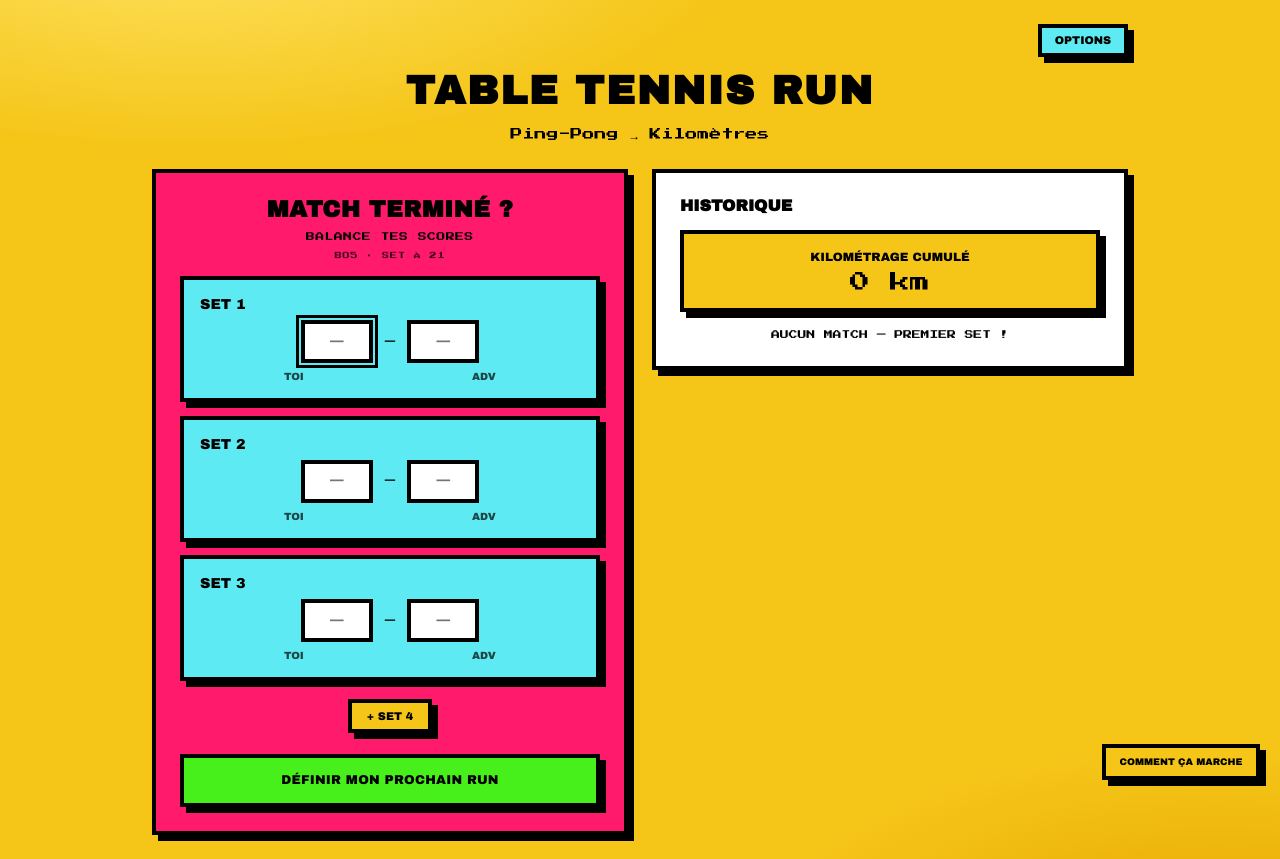
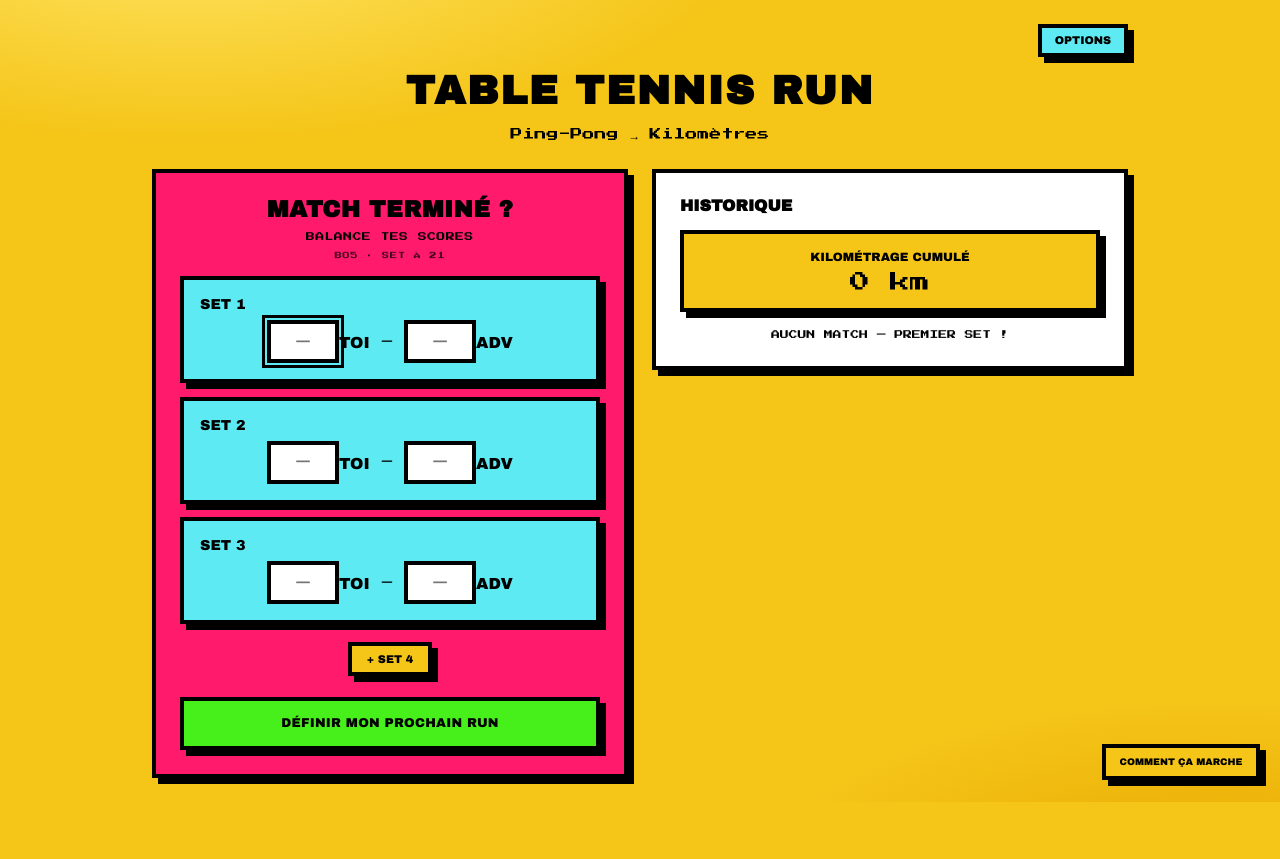
Before and after one commit to gabrielluthun/table-tennis-run, a Vue app: page / in a window 1280 px wide. After the commit the page ends 802 px from the top, so only its background shows below. Built offline with nearby package versions, Linux system fonts and the light colour scheme.

Commit message:
style: anchor player names under score inputs

```diff
--- a/src/components/score-input/SetScoreRow.vue
+++ b/src/components/score-input/SetScoreRow.vue
@@ -49,7 +49,7 @@ const statusLabel = computed(() => {
       <span v-if="status !== 'empty'" class="set-row__status">{{ statusLabel }}</span>
     </div>
     <div class="set-row__inputs">
-      <label>
+      <label class="set-row__field">
         <span class="sr-only">{{ playerName }} set {{ index }}</span>
         <input
           type="number"
@@ -64,9 +64,10 @@ const statusLabel = computed(() => {
             })
           "
         />
+        <span class="set-row__name" aria-hidden="true">{{ playerName }}</span>
       </label>
       <span class="set-row__sep">—</span>
-      <label>
+      <label class="set-row__field">
         <span class="sr-only">{{ opponentName }} set {{ index }}</span>
         <input
           type="number"
@@ -81,11 +82,8 @@ const statusLabel = computed(() => {
             })
           "
         />
+        <span class="set-row__name" aria-hidden="true">{{ opponentName }}</span>
       </label>
-    </div>
-    <div class="set-row__players">
-      <span>{{ playerName }}</span>
-      <span>{{ opponentName }}</span>
     </div>
   </div>
 </template>
```
